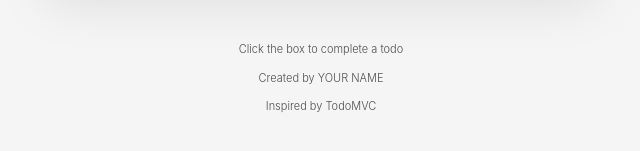
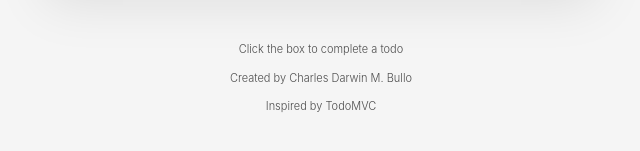
Before and after one commit to CharlesBullo/csit340-todomvc, a React (Vite) app: page / in a window 1280 px wide. Shown: the part 407-558 px from the top of the page, without its empty margins (319-959 px from the left). Built offline with nearby package versions, Linux system fonts and the light colour scheme.

Commit message:
chore: replace YOUR NAME with Charles Darwin M. Bullo

```diff
--- a/src/App.jsx
+++ b/src/App.jsx
@@ -5,7 +5,7 @@
   return (
     <div className="min-h-screen bg-[#f5f5f5] py-8 font-light text-[#111]">
       <Todos />
-      <Info name="YOUR NAME" />
+      <Info name="Charles Darwin M. Bullo" />
     </div>
   )
 }
```
